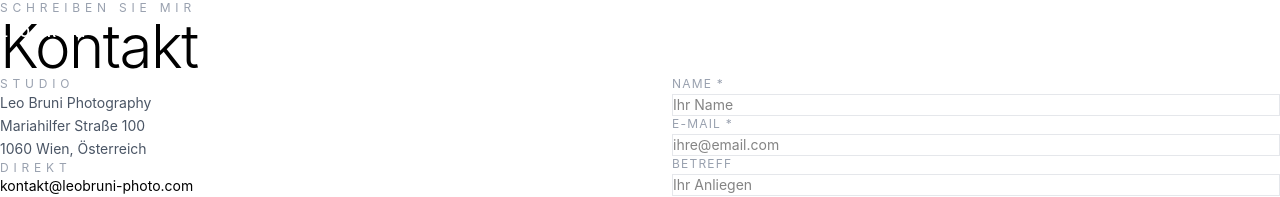
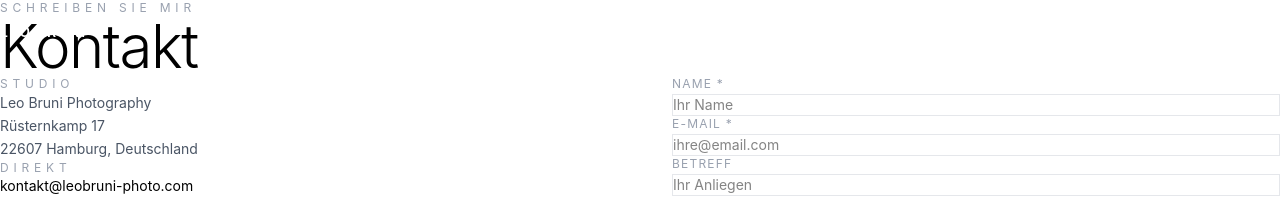
Before and after one commit to leobruni7/leo-bruni-photography, a Next.js app: page /kontakt in a window 1280 px wide. Shown: the top 197 px of the page. Built offline with nearby package versions, Linux system fonts and the light colour scheme.

Commit message:
fix: correct studio address to Hamburg on contact page

```diff
--- a/app/kontakt/page.tsx
+++ b/app/kontakt/page.tsx
@@ -27,8 +27,8 @@ export default function KontaktPage() {
               <p className="text-xs tracking-[0.4em] uppercase text-gray-400 mb-4">Studio</p>
               <p className="text-sm text-gray-600 leading-relaxed">
                 Leo Bruni Photography<br />
-                Mariahilfer Straße 100<br />
-                1060 Wien, Österreich
+                Rüsternkamp 17<br />
+                22607 Hamburg, Deutschland
               </p>
             </div>
             <div>
```
